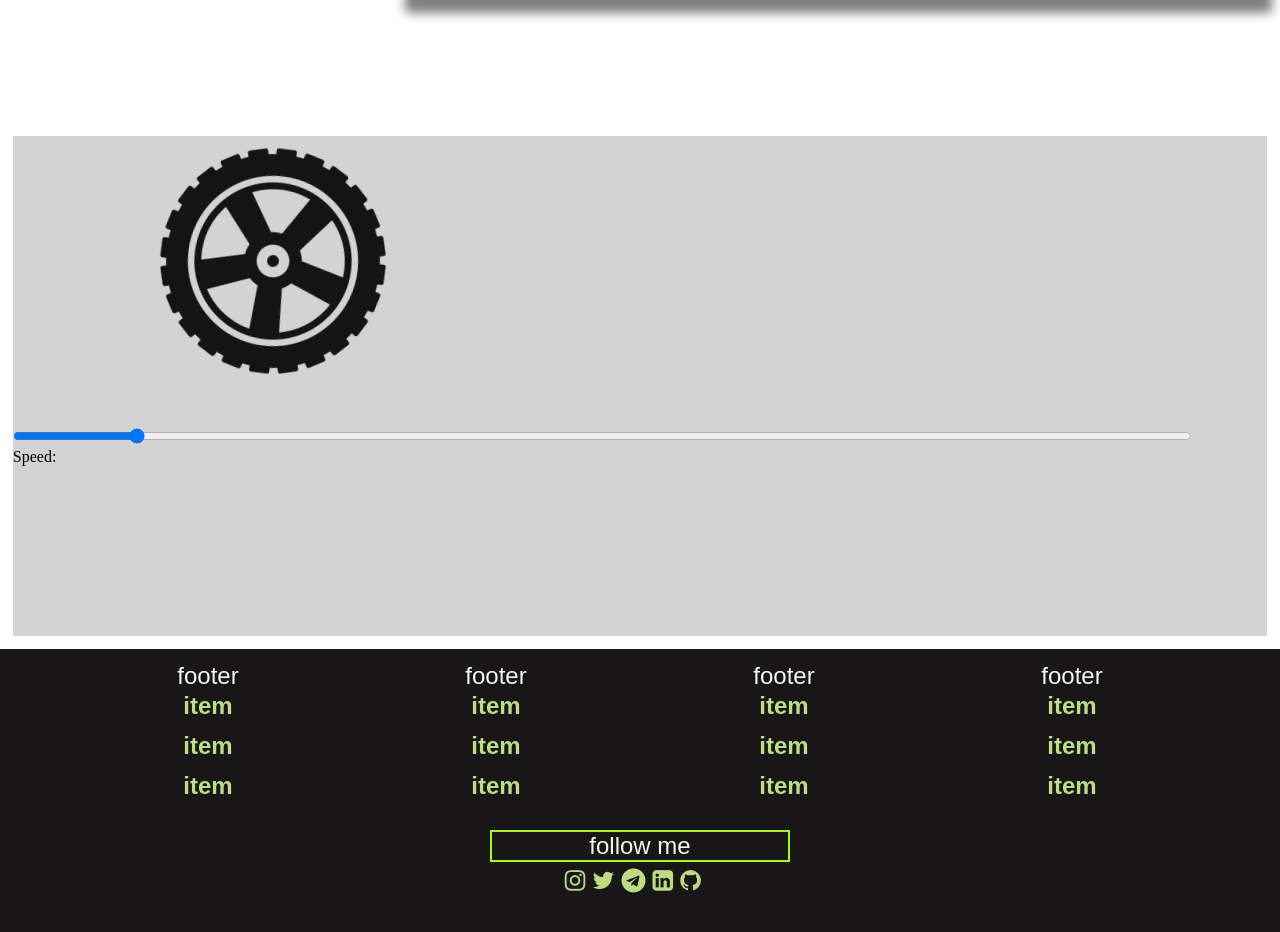
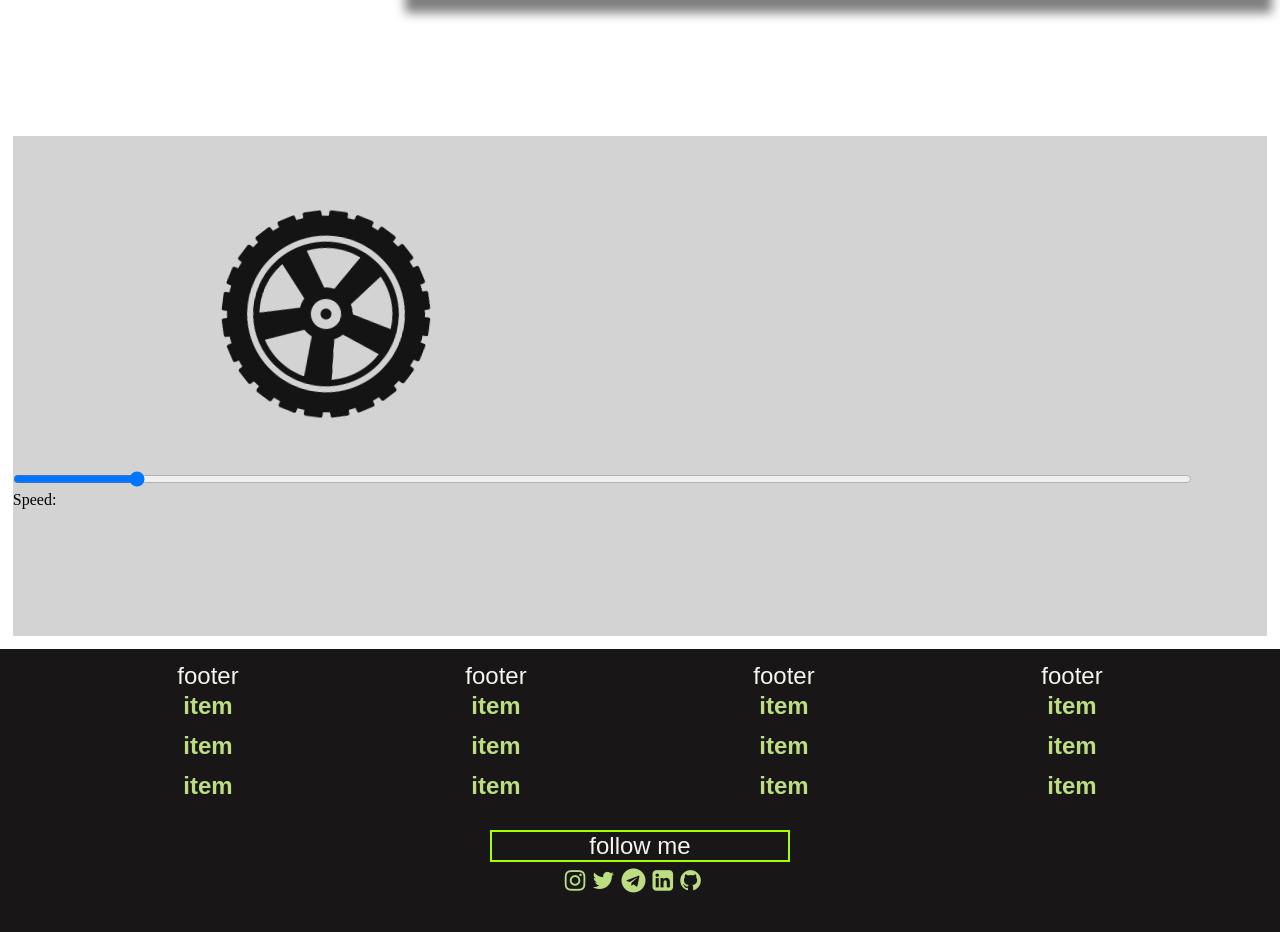
Before and after one commit to deDg0d/html-simple, a plain HTML site: page index.html in a window 1280 px wide. Shown: the part 2107-3039 px from the top of the page. Drawn offline with Linux system fonts and the light colour scheme.

Commit message:
netlify testing

```diff
--- a/index.css
+++ b/index.css
@@ -356,6 +356,8 @@ background-color:#84af4c;
    position: relative;
    width:20%;
    margin:10% 50% 2% 10%;
+   padding-top:5%;
+   padding-left:5%;
 
 
    text-align: center;
--- a/index.html
+++ b/index.html
@@ -102,7 +102,7 @@
 
 <div class=second-main>
     <div class='speed-meter'>
-        <img alt='tire' onmousedown='smoke()' onmouseup="unsmoke()" class='tire' width='270px' height='250px' src='img/tire.gif'/>
+        <img alt='tire' onmousedown='smoke()' onmouseup="unsmoke()" class='tire' width='250px' height='230px' src='img/tire.gif'/>
 
         <div class='speed' id='speed'>
             <img alt='smoke'  class='smoke' width=200px height=200px src='img/smoke.gif' />
```
